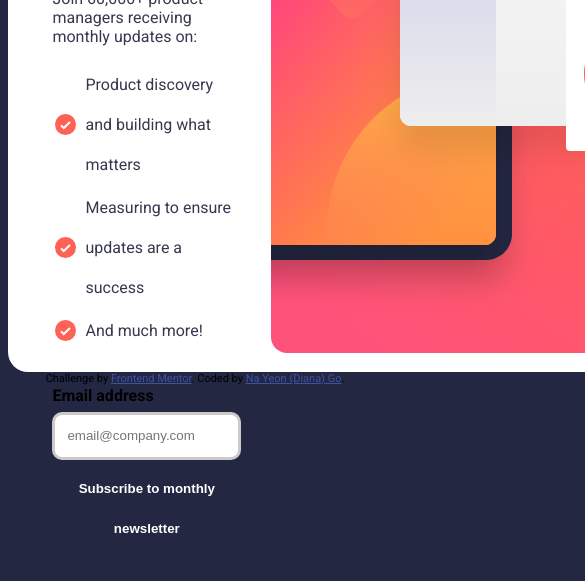
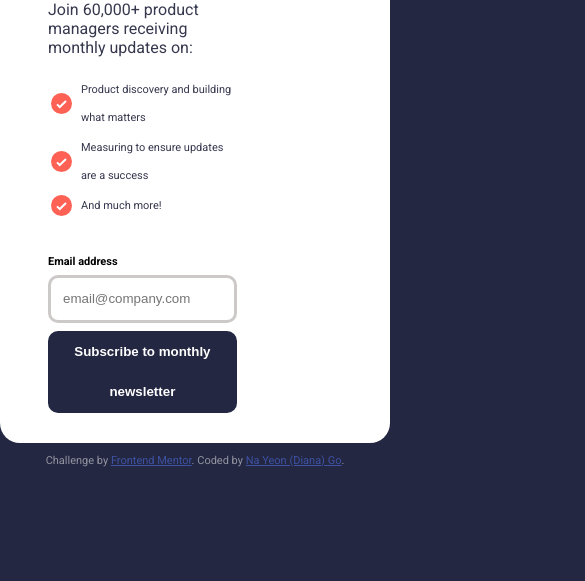
Before and after one commit to smilenayeon/newsletter-signup, a website: page index.html in a window 390 px wide. Shown: the part 263-844 px from the top of the page, 585 px wide, since content can reach past the window. Drawn offline with Linux system fonts and the light colour scheme.

Commit message:
mobile sreen size style using media and change of image using ts is applied.

```diff
--- a/index.html
+++ b/index.html
@@ -14,6 +14,7 @@
 </head>
 
 <body>
+  <div class="attribution">
 
   <!-- Sign-up form start -->
 <div class="sign-up-page" id="sign-up-page">
@@ -39,8 +40,8 @@
 
   </div>
 
-  <div class="right-side">
-    <img src="assets/images/illustration-sign-up-desktop.svg" alt="desktop-signup-image">
+  <div class="right-side" >
+    <img id ="signup-image" src="assets/images/illustration-sign-up-desktop.svg" alt="desktop-signup-image">
   </div>
 
 </div>
@@ -61,9 +62,8 @@
 
   <!-- Success message end -->
 
-  <div class="attribution">
-    Challenge by <a href="https://www.frontendmentor.io?ref=challenge" target="_blank">Frontend Mentor</a>.
-    Coded by <a href="#">Na Yeon (Diana) Go</a>.
+
+    <p>Challenge by <a href="https://www.frontendmentor.io?ref=challenge" target="_blank">Frontend Mentor</a>. Coded by <a href="#">Na Yeon (Diana) Go</a>.</p>
   </div>
  <script src="index.js"></script>
 </body>
--- a/index.js
+++ b/index.js
@@ -33,3 +33,19 @@ function dissmissHandler(event) {
     emailInput.style.border = ''; //Reset border color to default
     emailError.style.display = "none"; // not show the error message
 }
+//change the img src when the screen size gets smaller than 376px
+document.addEventListener('DOMContentLoaded', function () {
+    const img = document.getElementById("signup-image");
+    function updateImage() {
+        if (window.innerWidth <= 375) {
+            img.src = "assets/images/illustration-sign-up-mobile.svg";
+        }
+        else {
+            img.src = "assets/images/illustration-sign-up-desktop.svg";
+        }
+    }
+    // Add event listener for window resize
+    window.addEventListener('resize', updateImage);
+    // Call updateImage on initial load
+    updateImage();
+});
--- a/index.ts
+++ b/index.ts
@@ -37,3 +37,21 @@ function subscribeHandler(event:Event) {
     emailInput.style.border = '';  //Reset border color to default
     emailError.style.display = "none"; // not show the error message
   }
+
+  //change the img src when the screen size gets smaller than 376px
+  document.addEventListener('DOMContentLoaded',function(){
+    const img = document.getElementById("signup-image") as HTMLImageElement;
+    function updateImage(){
+        if(window.innerWidth <= 375){
+            img.src="assets/images/illustration-sign-up-mobile.svg";
+
+        } else {
+            img.src="assets/images/illustration-sign-up-desktop.svg";
+        }
+    }
+        // Add event listener for window resize
+        window.addEventListener('resize', updateImage);
+
+        // Call updateImage on initial load
+        updateImage();
+  });
--- a/scss/styles.scss
+++ b/scss/styles.scss
@@ -9,6 +9,7 @@ $paragraph-size: 16px;
 $round-border-radius: 20px;
 $less-round-border-radius:10px;
 $standard-padding: 15px;
+$mobile-width: 376px;
 
 // Mixins
 @mixin flex-container {
@@ -25,11 +26,11 @@ $standard-padding: 15px;
         border:none;
         font-weight:700;
 }
-@mixin center-the-page{
+@mixin page{
     display: flex;
     width: fit-content;
     height: auto;
-    margin: 0 auto;
+    margin:auto;
 }
 @mixin title{
     color: $dark-slate-grey;
@@ -47,33 +48,52 @@ $standard-padding: 15px;
     background: linear-gradient($tomato-linear-gradient);
     box-shadow: 3px 5px 15px $tomato;
 }
+@mixin flex-center{
+    display: flex;
+    justify-content: center;
+    align-items: center;
+}
 
 // Styles
 body {
     background-color: $dark-slate-grey;
     font-family: 'Roboto', sans-serif;
-
-
+    margin:0;
+    min-height: 100vh;
+    @include flex-center;
 }
 
 .sign-up-page {
     padding: $standard-padding;
     background-color: $white;
     border-radius: $round-border-radius;
-    @include center-the-page;
+    max-height:800px;
+    min-width: fit-content;
+
+    @include page;
+    @media (max-width:$mobile-width) {
+        flex-direction:column;
+        flex-direction: column-reverse;
+        padding:0;
+        border-radius:0;
+        min-height:100vh;
+    }
 
     .left-side {
     @include flex-container;
     flex-direction: column;
     margin: auto 5%;
-    height:400px;
+    height: fit-content;
+    padding:$standard-padding;
 
         h1 {
+            text-align: left;
             @include title;
             }
 
         p {
             @include paragraph;
+            text-align: left;
 
         }
         ul{
@@ -89,6 +109,7 @@ body {
                 padding-left: 30px;
                 line-height: 2.5;
                 margin:3px;
+                text-align: left;
             }
         }
 
@@ -137,6 +158,20 @@ body {
 
     .right-side {
         border-radius: $round-border-radius;
+        padding:$standard-padding;
+        @media (max-width:$mobile-width) {
+            padding:0;
+        }
+
+        img{
+            width:100%;
+            @media (max-width:$mobile-width) {
+            margin:0 0 1.5rem 0;
+            border-radius:0 0 10px 10px;
+
+            }
+        }
+
     }
 }
 
@@ -148,8 +183,12 @@ body {
     max-width: 400px;
     padding:3rem;
     gap:1rem;
-    @include center-the-page;
+    @include page;
     display:none;
+    @media (max-width:$mobile-width) {
+        min-height: 100vh;
+        border-radius: 0;
+    }
     img{
         width:3rem;
         height:auto;
@@ -160,6 +199,9 @@ body {
     }
     p{
         @include paragraph;
+        @media (max-width:$mobile-width) {
+            margin-bottom:50%;
+        }
     }
     button{
         width:100%;
@@ -174,8 +216,11 @@ body {
 .attribution {
     font-size: 11px;
     text-align: center;
+    p{
+        color: $grey;
+      a {
+    color: hsl(228, 45%, 44%);
+    margin-top: 1rem;
 }
-
-.attribution a {
-    color: hsl(228, 45%, 44%);
+    }
 }
```
Also changed, not shown: css/styles.css, 1 other file.
